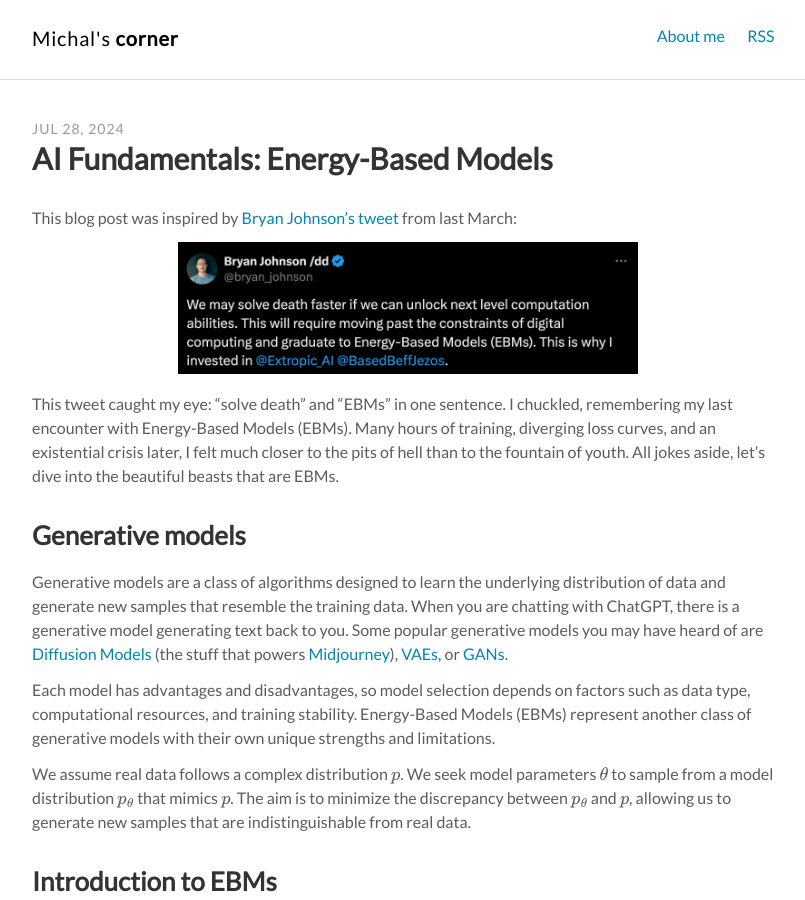
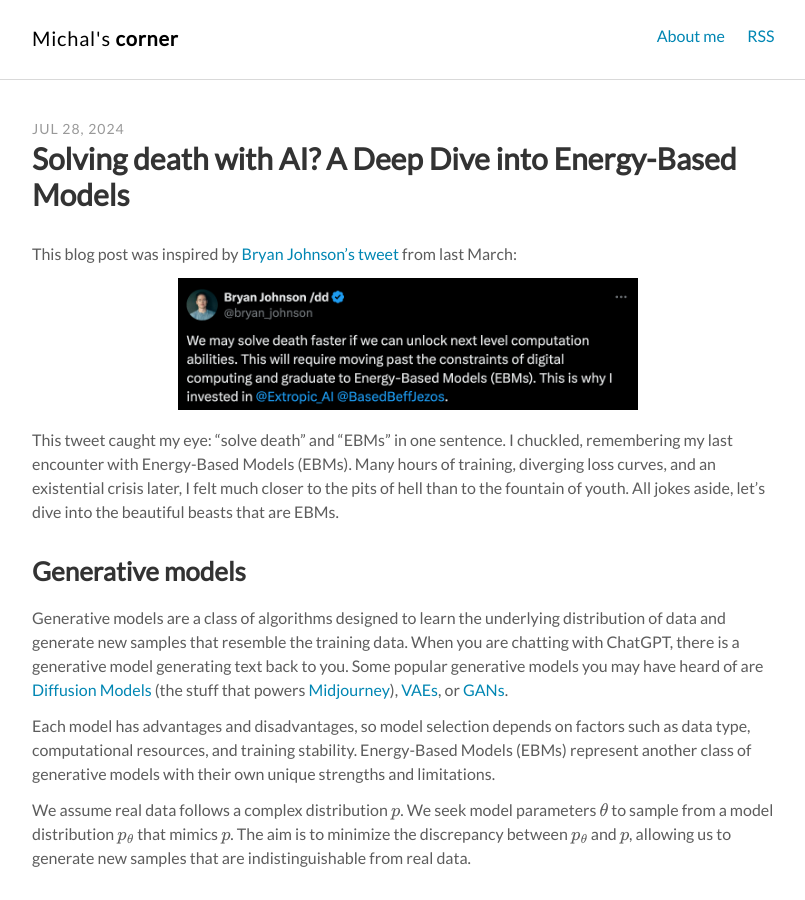
Before and after one commit to mpmisko/michalpandy.github.io, a Jekyll site: the page built from _posts/2024-07-28-ai-fundamentals-energy-based-models.md, in a window 1280 px wide and 900 px high. Shown: the whole window, without its empty margins (232-1037 px from the left). Built offline with Jekyll 4.4.1, drawn with Linux system fonts in a browser that asks for light colours; formulas are drawn with MathJax 3.

Commit message:
solving death with ai

```diff
--- a/_posts/2024-07-28-ai-fundamentals-energy-based-models.md
+++ b/_posts/2024-07-28-ai-fundamentals-energy-based-models.md
@@ -1,6 +1,6 @@
 ---
 layout: post
-title: "AI Fundamentals: Energy-Based Models"
+title: "Solving death with AI? A Deep Dive into Energy-Based Models"
 comments: false
 keywords: "AI, energy-based models"
 ---
```
